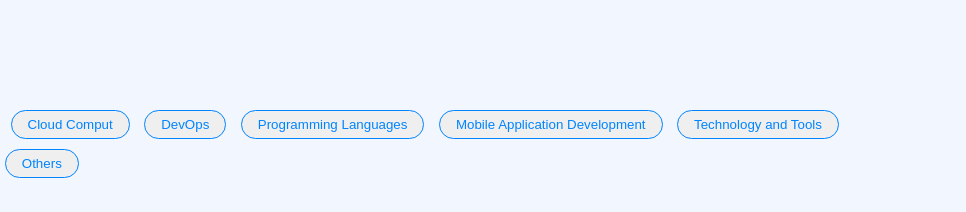
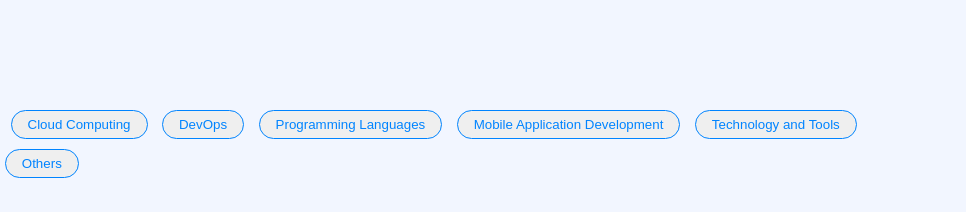
Before and after one commit to sreejavemula/edyoda-stories, a plain HTML site: page index.html in a window 1280 px wide. Shown: the part 90-302 px from the top of the page, 314-1280 px from the left. Drawn offline with Linux system fonts and the light colour scheme.

Commit message:
Update index.html

```diff
--- a/index.html
+++ b/index.html
@@ -31,7 +31,7 @@
         <div class="filters">
             <button class="active">All</button>
             <button>Artificial Intelligence</button>
-            <button>Cloud Comput</button>
+            <button>Cloud Computing</button>
             <button>DevOps</button>
             <button>Programming Languages</button>
             <button>Mobile Application Development</button>
```
